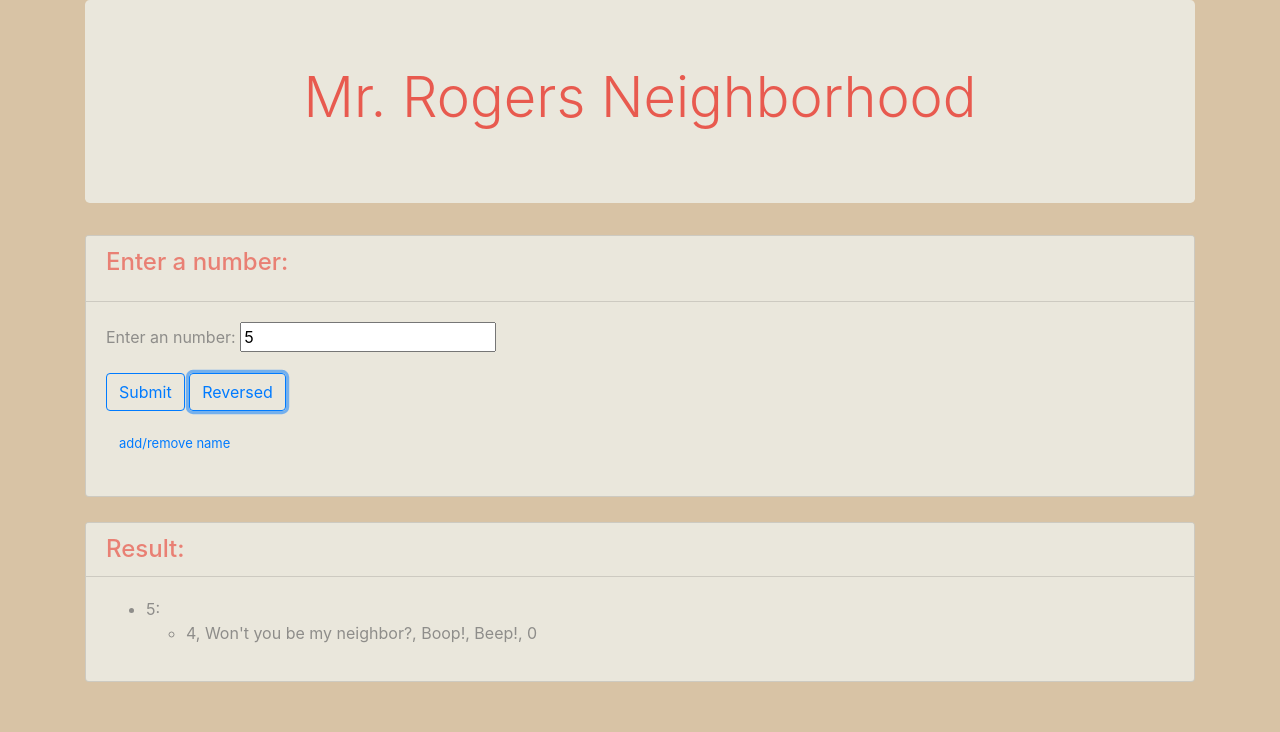
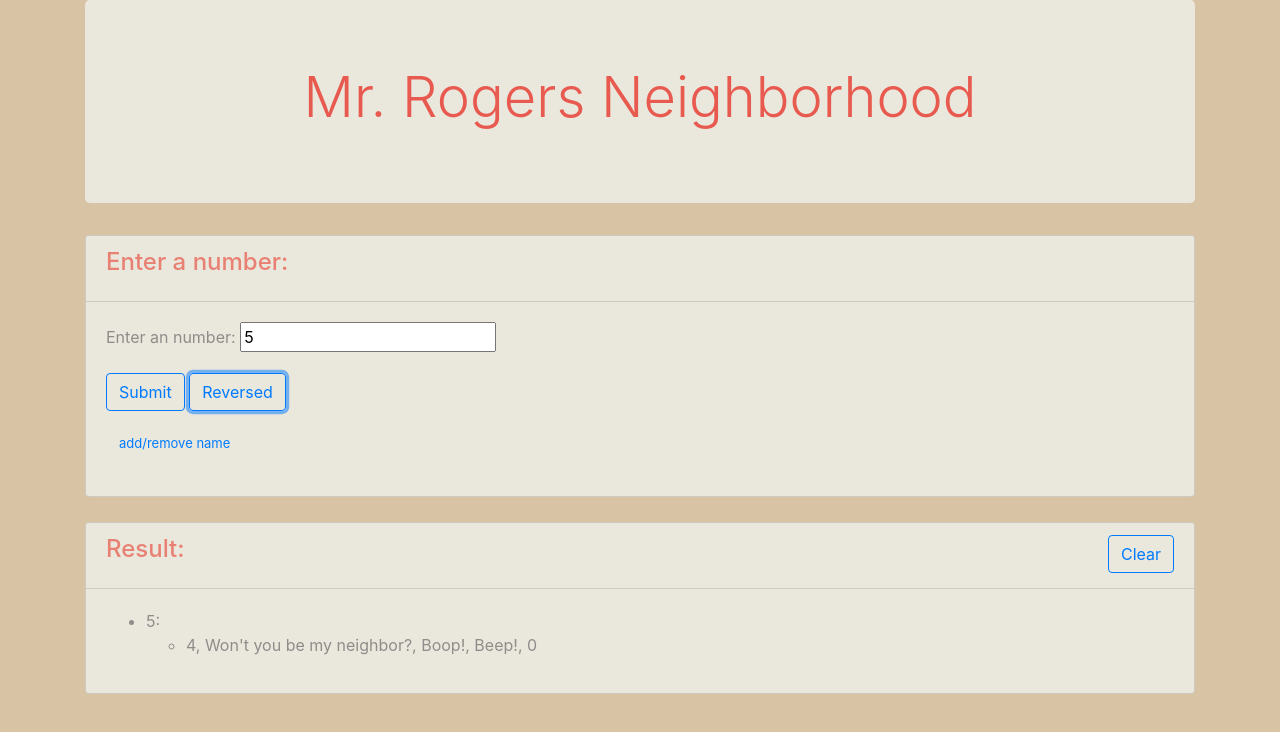
Before and after one commit to jbnilles/mrRogersNeighborhood, a plain HTML site: page index.html in a window 1280 px wide. Both pictures are taken after typing "5" into the empty fields and a click on the button "Reversed". Drawn offline with Linux system fonts and the light colour scheme.

Commit message:
add a clear button and implement js to clear results lists onclick

```diff
--- a/css/styles.css
+++ b/css/styles.css
@@ -30,8 +30,14 @@ body{
 .card-header{
   background-color: #EAE7DC;
   color: #E98074;
+  overflow: hidden;
+
 
 }
 #nameP{
   font-size: small;
 }
+#clearButton{
+  /* display: block; */
+  float: right;
+}
--- a/index.html
+++ b/index.html
@@ -38,7 +38,16 @@
       </div>
     </div>
     <div class="card" id="resultCard">
-      <h4 class="card-header">Result:</h4>
+      <div class="card-header">
+        <div class="row">
+          <div class="col-9">
+            <h4 class="card-title">Result:</h4>
+          </div>
+          <div class="col-3">
+            <button class="btn btn-outline-primary" id="clearButton">Clear</button>
+          </div>
+        </div>
+      </div>
       <div class="card-body">
         <ul id="resultList">
         </ul>
--- a/js/scripts.js
+++ b/js/scripts.js
@@ -71,5 +71,9 @@ $(document).ready(function () {
     $('#nameInput').fadeToggle();
 
   });
+  $('#clearButton').click(function () {
+    $('#resultList').text('');
+  });
+
 
 });
```
